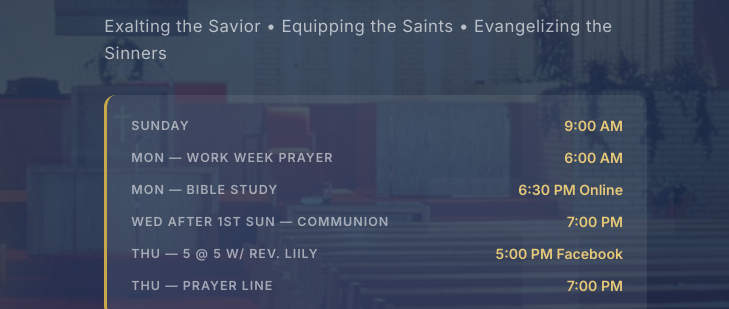
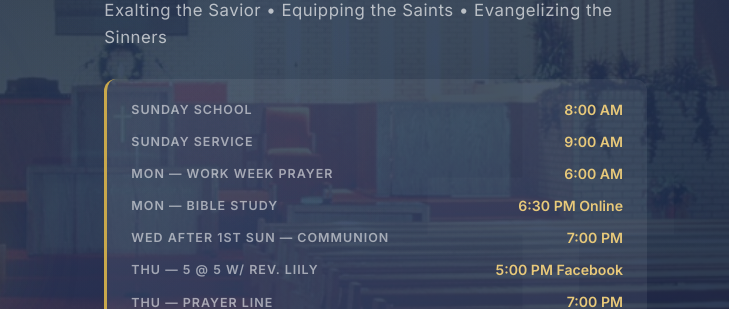
Before and after one commit to deja60/nlmbc-web, a website: page index.html in a window 1280 px wide. Shown: the part 324-633 px from the top of the page, 551-1280 px from the left. Drawn offline with nearby package versions, Linux system fonts and the light colour scheme.

Commit message:
Update service times in hero section to include Sunday School at 8:00 AM and separate Sunday Service at 9:00 AM

```diff
--- a/index.html
+++ b/index.html
@@ -61,7 +61,8 @@
         <h1 class="hero-title">New Light Missionary<br />Baptist Church</h1>
         <p class="hero-tagline">Exalting the Savior &bull; Equipping the Saints &bull; Evangelizing the Sinners</p>
         <div class="hero-service-preview">
-          <div class="hsp-item"><span class="hsp-day">Sunday</span><span class="hsp-time">9:00 AM</span></div>
+          <div class="hsp-item"><span class="hsp-day">Sunday School</span><span class="hsp-time">8:00 AM</span></div>
+          <div class="hsp-item"><span class="hsp-day">Sunday Service</span><span class="hsp-time">9:00 AM</span></div>
           <div class="hsp-item"><span class="hsp-day">Mon — Work Week Prayer</span><span class="hsp-time">6:00 AM</span></div>
           <div class="hsp-item"><span class="hsp-day">Mon — Bible Study</span><span class="hsp-time">6:30 PM Online</span></div>
           <div class="hsp-item"><span class="hsp-day">Wed after 1st Sun — Communion</span><span class="hsp-time">7:00 PM</span></div>
```
